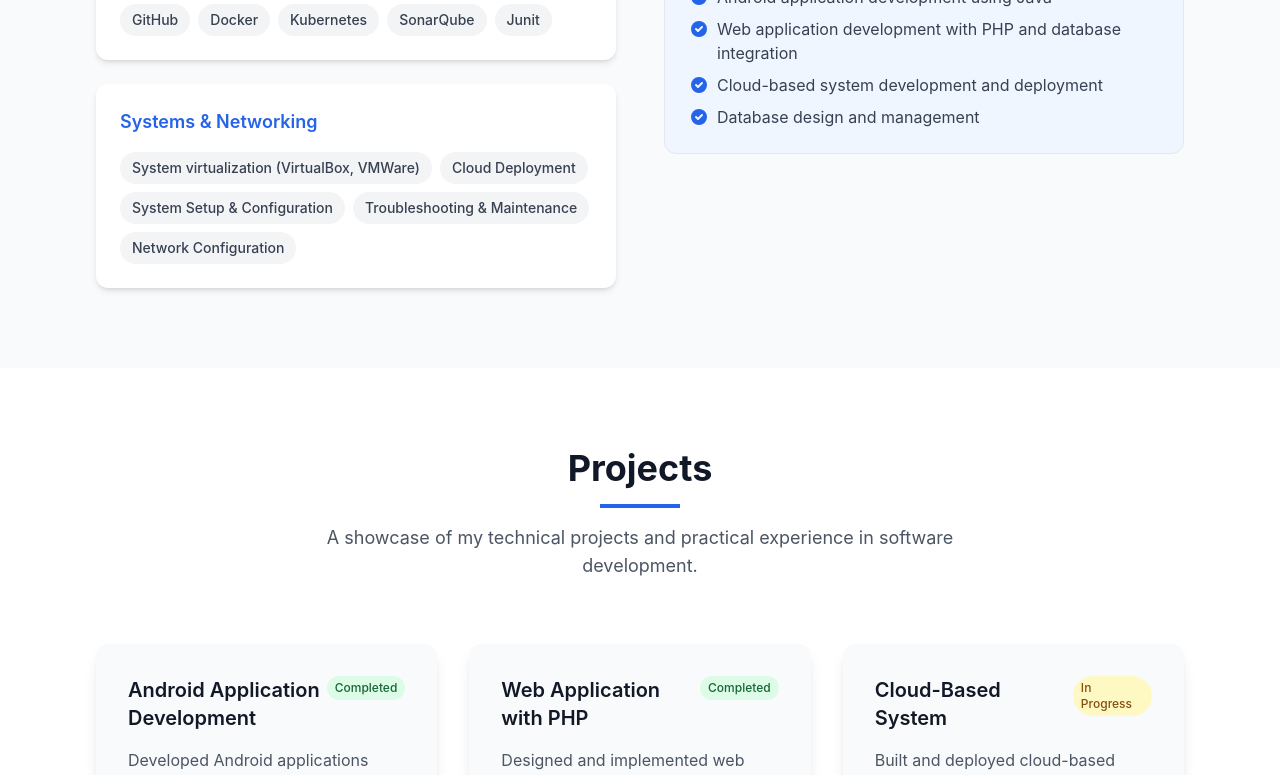
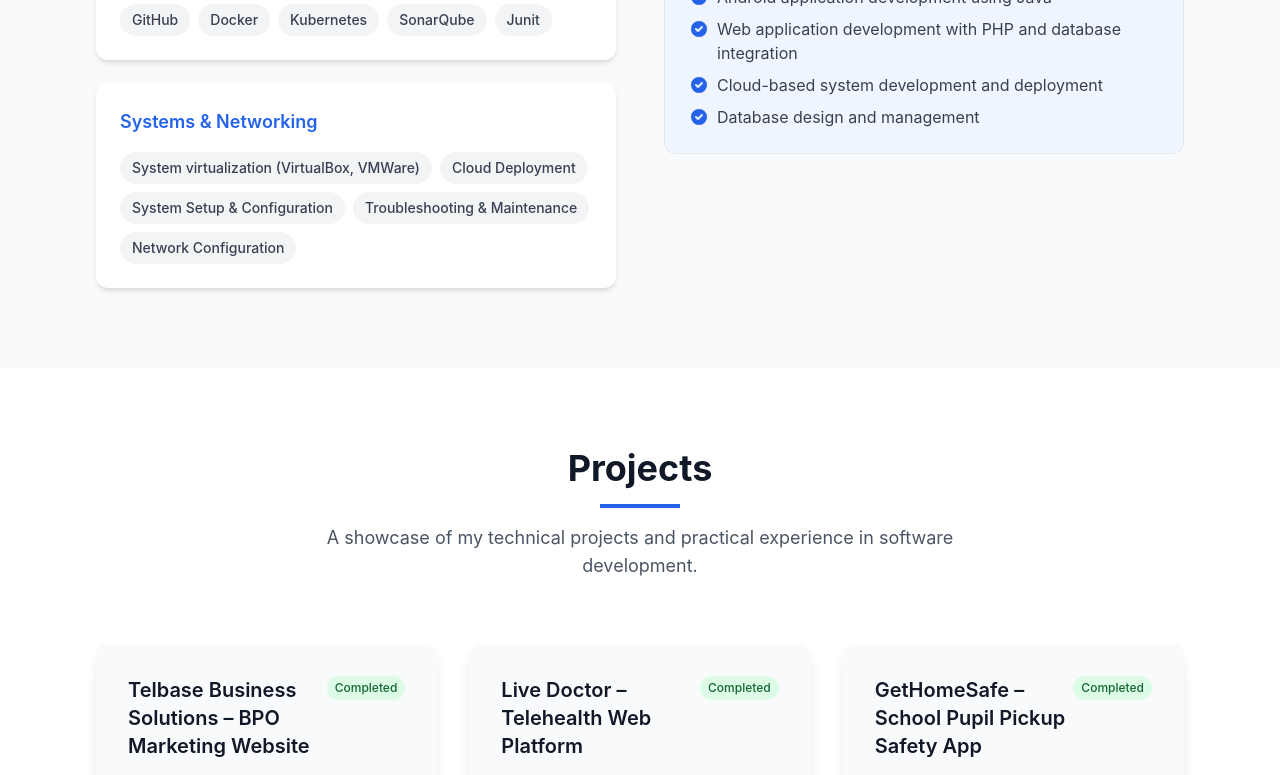
Before and after one commit to RickyShadrick/portfolio, a React (Create React App) app: page / in a window 1280 px wide. Shown: the part 2000-2775 px from the top of the page. Built offline with nearby package versions, Linux system fonts and the light colour scheme; the HTML template or start-up script is replaced by a standard one.

Commit message:
Update projects with real-world experience: Telbase BPO, Live Doctor telehealth, GetHomeSafe app, and MEC AI system

```diff
--- a/src/components/Projects.js
+++ b/src/components/Projects.js
@@ -3,29 +3,75 @@ import React from 'react';
 const Projects = () => {
   const projects = [
     {
-      title: 'Android Application Development',
-      description: 'Developed Android applications using Java with focus on user experience and performance optimization.',
-      technologies: ['Java', 'Android Studio', 'XML', 'SQLite'],
-      features: ['User Authentication', 'Data Management', 'Responsive UI', 'API Integration'],
+      title: 'Telbase Business Solutions – BPO Marketing Website',
+      description: 'A responsive marketing website developed for a Business Process Outsourcing (BPO) company to showcase its services, company strengths, team members, and customer testimonials.',
+      technologies: ['HTML5', 'CSS3', 'Bootstrap 4', 'jQuery', 'OwlCarousel2', 'Font Awesome', 'Google Fonts', 'Google Maps API'],
+      features: [
+        'Responsive Bootstrap-based design',
+        'Service showcase sections',
+        'Team member profiles',
+        'Customer testimonials carousel',
+        'Contact form integration',
+        'Social media links',
+        'Subscription functionality',
+        'Google Maps location feature'
+      ],
       status: 'Completed',
       github: '#',
       demo: '#'
     },
     {
-      title: 'Web Application with PHP',
-      description: 'Designed and implemented web applications using PHP with database integration for dynamic content management.',
-      technologies: ['PHP', 'MySQL', 'HTML', 'CSS', 'JavaScript'],
-      features: ['Database Integration', 'User Management', 'Content Management', 'Security Features'],
+      title: 'Live Doctor – Telehealth Web Platform',
+      description: 'A full-stack telehealth platform that enables patients to learn about services, locate nearby clinics, and initiate video consultations, alongside a secure doctor portal for managing patient records and appointments.',
+      technologies: ['HTML5', 'CSS3', 'JavaScript', 'WebRTC', 'PHP', 'MySQL/MariaDB', 'Font Awesome', 'Google Fonts'],
+      features: [
+        'Responsive public-facing website',
+        'Mobile navigation design',
+        'Clinic locator with Google Maps',
+        'WebRTC video consultations',
+        'Doctor authentication portal',
+        'Patient record management (CRUD)',
+        'Appointment scheduling system',
+        'Backend API design'
+      ],
       status: 'Completed',
       github: '#',
       demo: '#'
     },
     {
-      title: 'Cloud-Based System',
-      description: 'Built and deployed cloud-based systems with scalable architecture and high availability.',
-      technologies: ['Docker', 'Kubernetes', 'Cloud Services', 'API Design'],
-      features: ['Scalability', 'Load Balancing', 'Auto-scaling', 'Monitoring'],
-      status: 'In Progress',
+      title: 'GetHomeSafe – School Pupil Pickup Safety App',
+      description: 'An Android application designed to improve school pickup safety through role-based access control for parents, staff, and administrators.',
+      technologies: ['Android (Java)', 'AndroidX', 'Material Design', 'Firebase Authentication', 'Firebase Firestore'],
+      features: [
+        'Role-based authentication system',
+        'Parent pupil linking functionality',
+        'Driver registration & management',
+        'Staff approval workflows',
+        'Admin record management',
+        'Check-in/check-out tracking',
+        'Real-time status updates',
+        'Firebase backend integration'
+      ],
+      status: 'Completed',
+      github: '#',
+      demo: '#'
+    },
+    {
+      title: 'MEC AI System – Intelligent Resource Allocation Platform',
+      description: 'A containerized Mobile Edge Computing (MEC) simulation platform that uses a Deep Q-Learning (DQN) agent to allocate tasks across edge nodes based on resource availability and SLA requirements.',
+      technologies: ['Python', 'TensorFlow/Keras', 'Flask', 'Dash (Plotly)', 'PostgreSQL', 'SQLAlchemy', 'Docker', 'Prometheus', 'Grafana'],
+      features: [
+        'DQN-based AI agent implementation',
+        'Reinforcement learning algorithms',
+        'MEC node simulators',
+        'Resource monitoring (CPU, memory, bandwidth)',
+        'SLA performance tracking',
+        'Real-time dashboard visualization',
+        'PostgreSQL data persistence',
+        'Docker containerization',
+        'Prometheus metrics collection'
+      ],
+      status: 'Completed',
       github: '#',
       demo: '#'
     }
```
